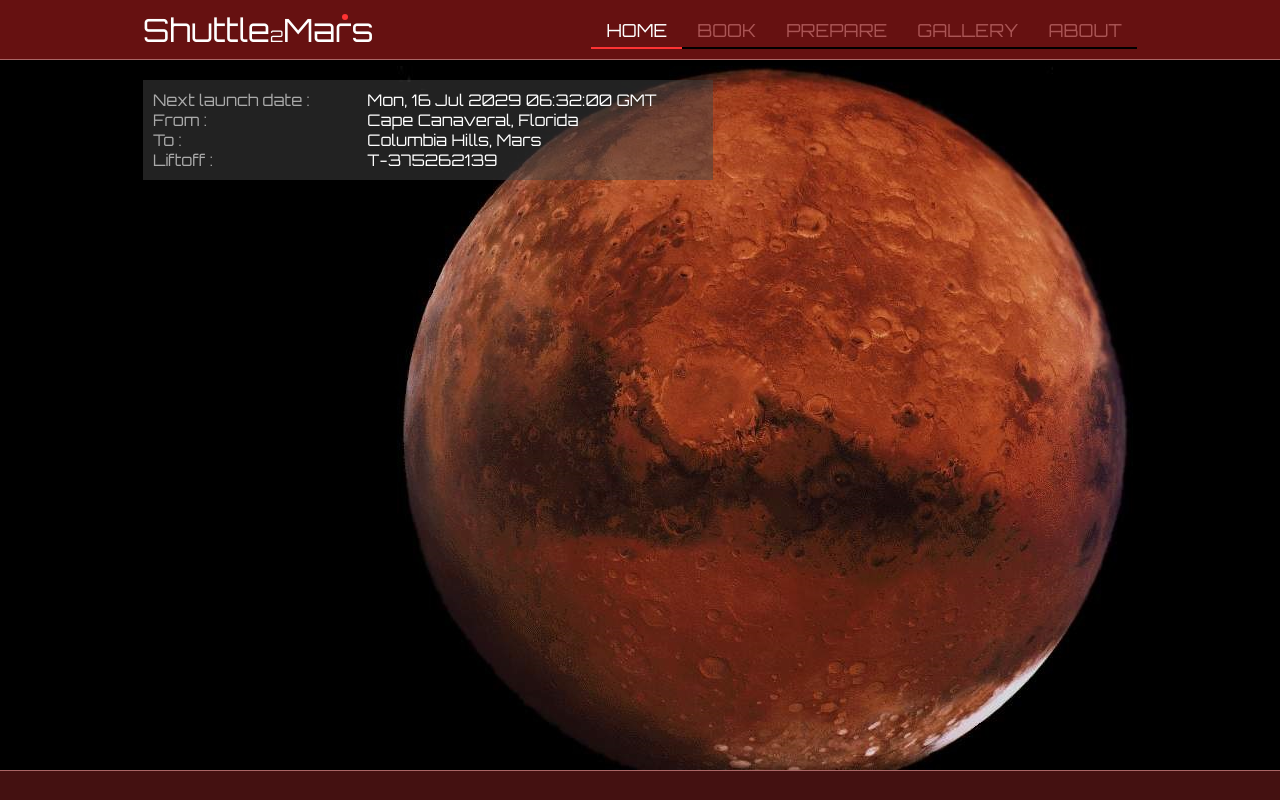
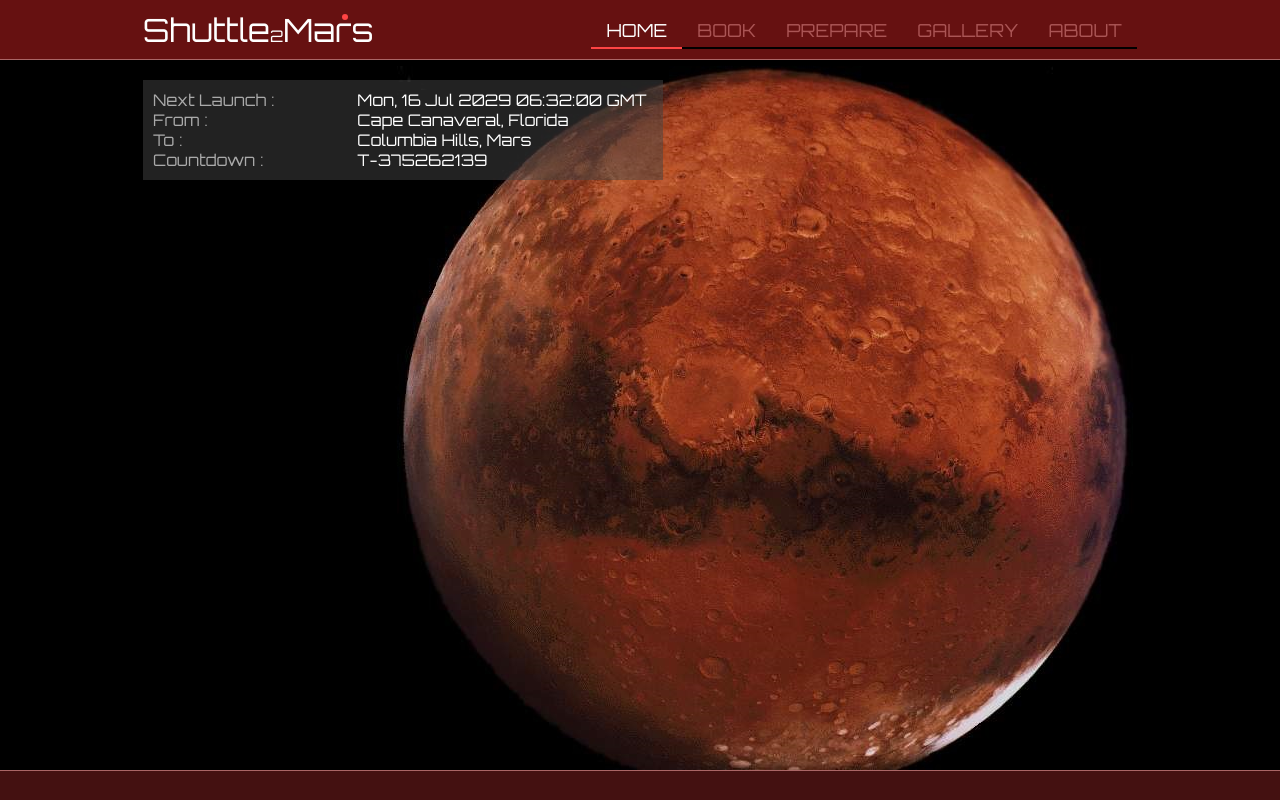
Before and after one commit to urikalish/shuttle-2-mars, a plain HTML site: page website/index.html in a window 1280 px wide. Drawn offline with Linux system fonts and the light colour scheme.

Commit message:
home view

```diff
--- a/website/home/home-view.html
+++ b/website/home/home-view.html
@@ -1,21 +1,21 @@
 <article ng-controller="homeCtrl">
-	<div class="text-panel" style="width:570px; height: 100px;">
+	<div class="text-panel" style="width:520px; height: 100px;">
 		<div class="panel"></div>
 		<div class="text">
 			<div>
-				<div class="data-field">Next launch date :</div>
+				<div class="data-field">Next Launch</div>
 				<div class="data-value">{{model.nextLaunchDate.toUTCString()}}</div>
 			</div>
 			<div>
-				<div class="data-field">From :</div>
+				<div class="data-field">From</div>
 				<div class="data-value">Cape Canaveral, Florida</div>
 			</div>
 			<div>
-				<div class="data-field">To :</div>
+				<div class="data-field">To</div>
 				<div class="data-value">Columbia Hills, Mars</div>
 			</div>
 			<div>
-				<div class="data-field">Liftoff :</div>
+				<div class="data-field">Countdown</div>
 				<div class="data-value">T-{{model.timeToNextLaunch}}</div>
 			</div>
 		</div>
--- a/website/main-style.css
+++ b/website/main-style.css
@@ -148,7 +148,7 @@ li {
 	position: relative;
 	left: -31px;
 	top: -22px;
-	background-color: #f33;
+	background-color: #f44;
 	width: 6px;
 	height: 6px;
 	border-radius: 3px;
@@ -192,7 +192,7 @@ li {
 	width: 0;
 	bottom: 15px;
 	height: 2px;
-	background-color: #f33;
+	background-color: #f44;
 	transition: all 0.5s cubic-bezier(0.250, 0.100, 0.250, 1.000);
 }
 
@@ -245,7 +245,12 @@ article .text {
 	display: inline-block;
 	color: #aaa;
 	width: 200px;
-	margin-right: 10px;
+}
+
+.data-field:after {
+	content: ":";
+	margin-left: 5px;
+	margin-right: 5px;
 }
 
 .data-value {
```
